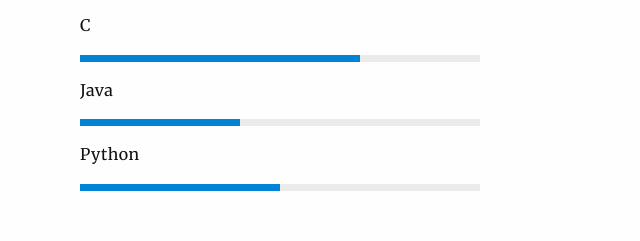
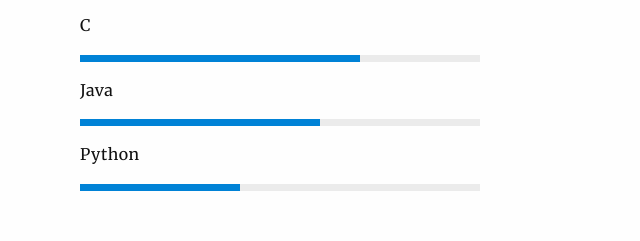
Before and after one commit to ratalamanoj99/ratalamanoj99-github.io, a plain HTML site: page index.html in a window 1280 px wide. Shown: the part 1048-1289 px from the top of the page, without its empty margins (325-965 px from the left). Drawn offline with nearby package versions, Linux system fonts and the light colour scheme; a web font is replaced by a local one.

Commit message:
Update index.html

```diff
--- a/index.html
+++ b/index.html
@@ -169,12 +169,12 @@
                             </div><!-- / progress -->
 				<h6 class="progress-title">Java</h6>
                             <div class="progress">
-                                <div class="progress-bar progress-bar-primary animated fadeInLeft" role="progressbar" aria-valuenow="60" aria-valuemin="0" aria-valuemax="100" style="width: 40%">
+                                <div class="progress-bar progress-bar-primary animated fadeInLeft" role="progressbar" aria-valuenow="60" aria-valuemin="0" aria-valuemax="100" style="width: 60%">
                                 </div>
                             </div><!-- / progress -->
 			    <h6 class="progress-title">Python</h6>
                             <div class="progress">
-                                <div class="progress-bar progress-bar-primary animated fadeInLeft" role="progressbar" aria-valuenow="40" aria-valuemin="0" aria-valuemax="100" style="width: 50%">
+                                <div class="progress-bar progress-bar-primary animated fadeInLeft" role="progressbar" aria-valuenow="40" aria-valuemin="0" aria-valuemax="100" style="width: 40%">
                                 </div>
                             </div><!-- / progress -->
 
```
